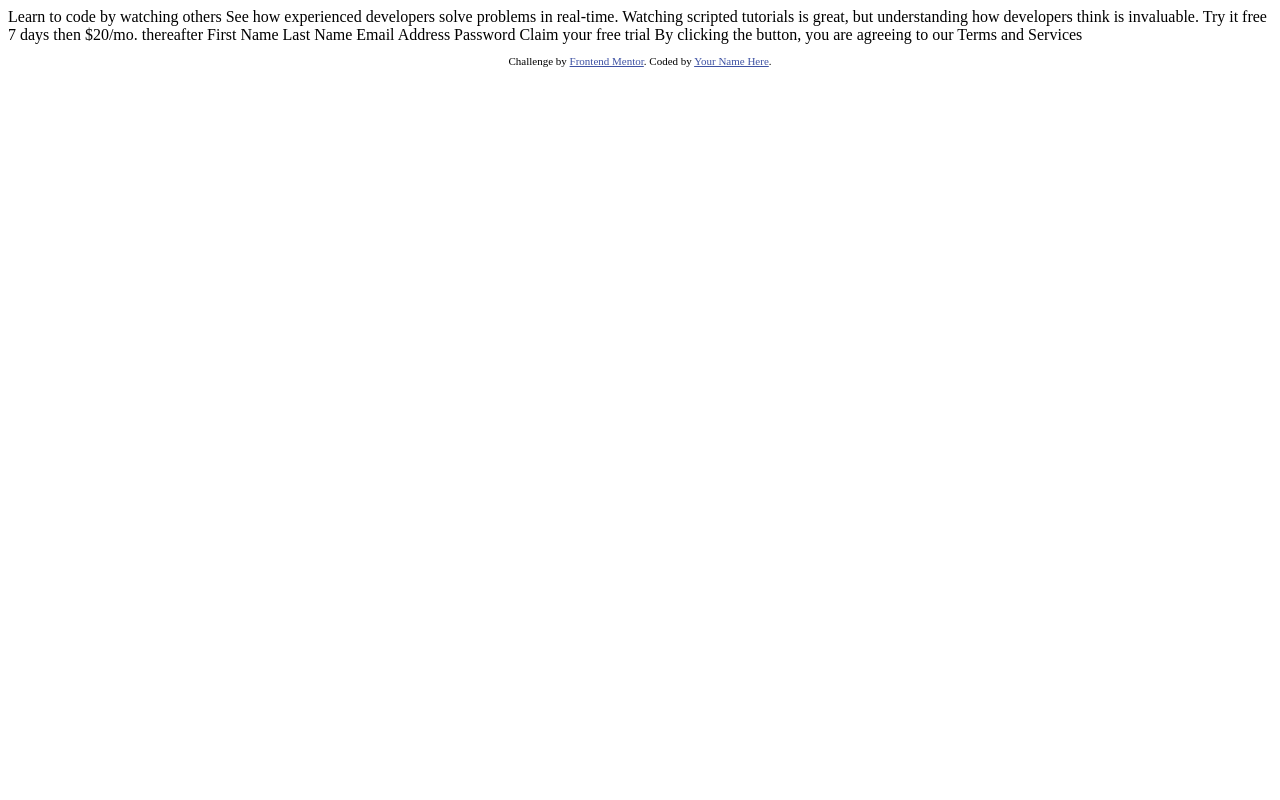
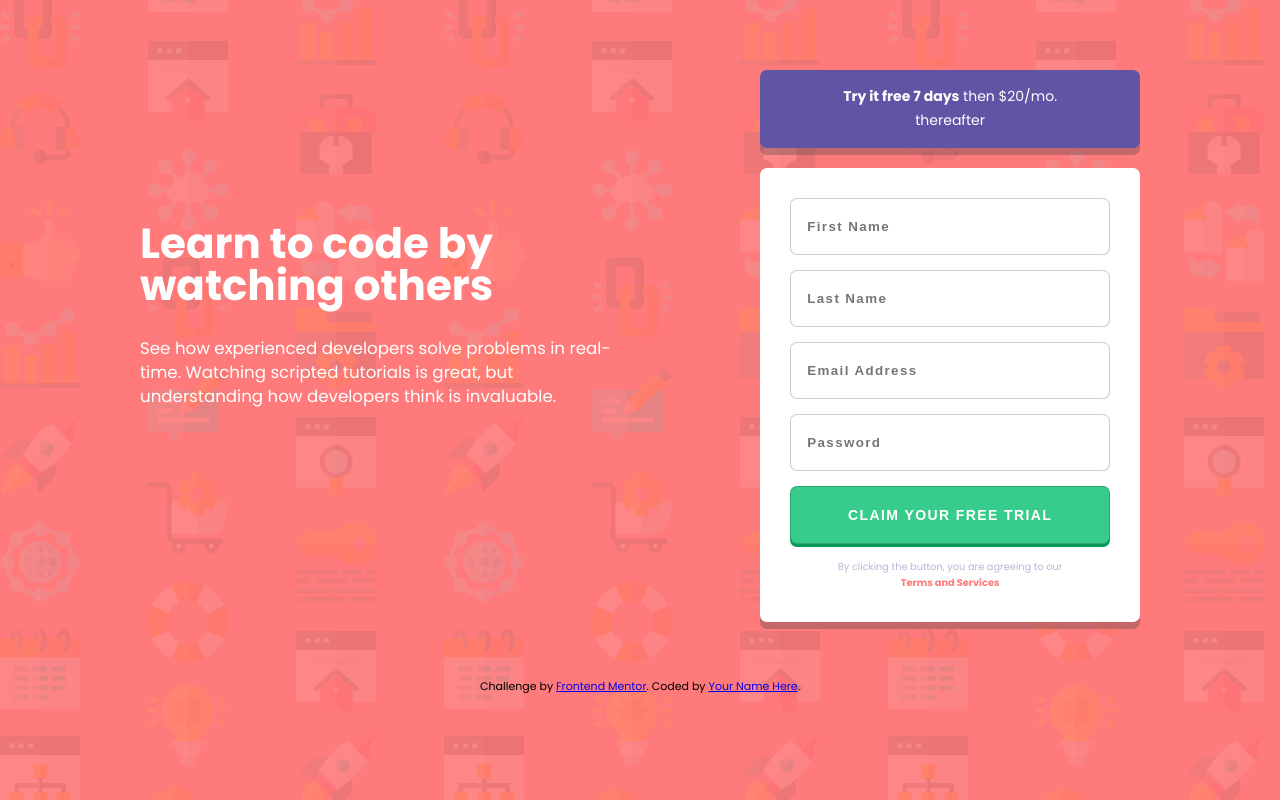
Before and after one commit to Sang-Dang/FEM_intro-component-with-signup-form, a plain HTML site: page index.html in a window 1280 px wide. Drawn offline with Linux system fonts and the light colour scheme.

Commit message:
attempt 1

```diff
--- /dev/null
+++ b/css/cssreset.css
@@ -0,0 +1,131 @@
+/* by Eric Meyer */
+
+html,
+body,
+div,
+span,
+applet,
+object,
+iframe,
+h1,
+h2,
+h3,
+h4,
+h5,
+h6,
+p,
+blockquote,
+pre,
+a,
+abbr,
+acronym,
+address,
+big,
+cite,
+code,
+del,
+dfn,
+em,
+img,
+ins,
+kbd,
+q,
+s,
+samp,
+small,
+strike,
+strong,
+sub,
+sup,
+tt,
+var,
+b,
+u,
+i,
+center,
+dl,
+dt,
+dd,
+ol,
+ul,
+li,
+fieldset,
+form,
+label,
+legend,
+table,
+caption,
+tbody,
+tfoot,
+thead,
+tr,
+th,
+td,
+article,
+aside,
+canvas,
+details,
+embed,
+figure,
+figcaption,
+footer,
+header,
+hgroup,
+menu,
+nav,
+output,
+ruby,
+section,
+summary,
+time,
+mark,
+audio,
+video {
+  margin: 0;
+  padding: 0;
+  border: 0;
+  font-size: 100%;
+  font: inherit;
+  vertical-align: baseline;
+}
+/* HTML5 display-role reset for older browsers */
+article,
+aside,
+details,
+figcaption,
+figure,
+footer,
+header,
+hgroup,
+menu,
+nav,
+section {
+  display: block;
+}
+body {
+  line-height: 1;
+}
+ol,
+ul {
+  list-style: none;
+}
+blockquote,
+q {
+  quotes: none;
+}
+blockquote:before,
+blockquote:after,
+q:before,
+q:after {
+  content: "";
+  content: none;
+}
+table {
+  border-collapse: collapse;
+  border-spacing: 0;
+}
+
+/* custom */
+* {
+  box-sizing: border-box;
+}
--- /dev/null
+++ b/css/style.css
@@ -0,0 +1,158 @@
+@import url('https://fonts.googleapis.com/css2?family=Poppins:wght@400;500;600;700&display=swap');
+
+:root {
+    --global-border-radius: .5rem;
+
+    --red: hsl(0, 100%, 74%);
+    --green: hsl(154, 59%, 51%);
+    --green-shadow: rgb(0, 154, 87);
+    --blue: hsl(248, 32%, 49%);
+    --dark-blue: hsl(249, 10%, 26%);
+    --dark-blue-shadow: hsla(249, 10%, 26%, 0.3);
+    --grayish-blue: hsl(246, 25%, 77%);
+    --default: #ffffff;
+    font-size: 14px;
+}
+
+body {
+    position: relative;
+    background-image: url("../images/bg-intro-desktop.png");
+    background-color: var(--red);
+    display: flex;
+    flex-direction: column;
+    justify-content: center;
+    text-align: center;
+    padding: 85px 20px 50px 20px;
+    font-family: Poppins;
+    overflow-x:hidden;
+}
+
+.header > h1 {
+    font-size: 2.2rem;
+    color: var(--default);
+    font-weight: 800;
+    padding-bottom: 30px;
+}
+
+.header > p {
+    color: var(--default);
+    line-height: 1.7rem;
+    font-size: 1.19rem;
+    padding-bottom: 60px;
+}
+
+.content {
+    width: 100%;
+}
+
+.content > .description {
+    background-color: var(--blue);
+    color: white;
+    padding: 15px 70px;
+    line-height: 1.7rem;
+    border-radius: var(--global-border-radius);
+    box-shadow: 0 7px 0 var(--dark-blue-shadow);
+    margin-bottom: 20px;
+}
+
+.content > .description > strong {
+    font-weight: 700;
+}
+
+#main-form {
+    background-color: var(--default);
+    border-radius: var(--global-border-radius);
+    box-shadow: 0 7px 0 var(--dark-blue-shadow);
+    padding: 20px;
+    width: 100%;
+}
+
+#main-form > .formitem {
+    margin-bottom: 15px;
+    width: 100%;
+    position: relative;
+}
+
+#main-form > .formitem > input {
+    width: 100%;
+    padding: 20px 16px;
+    border: 1px solid rgba(0, 0, 0, .2);
+    border-radius: var(--global-border-radius);
+    font-weight: 600;
+    letter-spacing: 0.1rem;
+}
+
+#submit {
+    background-color: var(--green);
+    color: var(--default);
+    font-size: 1rem;
+    text-transform: uppercase;
+    box-shadow: 0 3px 0 var(--green-shadow);
+}
+
+#main-form > .reminder {
+    color: var(--grayish-blue);
+    font-size: .7rem;
+    margin: 0 40px;
+    line-height: 1.2rem;
+}
+
+#main-form > .reminder > strong {
+    color: var(--red);
+    font-weight: 700;
+}
+
+.errormsg {
+    text-align: right;
+    margin-top: 5px;
+    font-size: .7rem;
+    font-style: italic;
+    color: var(--red);
+    display: none;
+}
+
+.erroricon {
+    position: absolute;
+    top: 35%;
+    right: 7%;
+    width: 1px;
+    opacity: 0;
+    transition: all 0.2s ease-in;
+}
+
+.erroricon.active {
+    top: 22%;
+    right: 4%;
+    width: 25px;
+    opacity: 1;
+}
+
+@media (min-width: 375px) {
+    body {
+        background-image: url("../images/bg-intro-desktop.png");
+        flex-direction: row;
+        align-items: center;
+        gap: 10rem;
+        padding: 70px 140px;
+    }
+
+    .header {
+        text-align: left;
+    }
+
+    .header > h1 {
+        font-size: 3rem;
+    }
+
+    #main-form {
+        padding: 30px;
+    }
+}
+
+
+footer {
+    position: absolute;
+    bottom: 0;
+    text-align: center;
+    font-size: 11px;
+}
--- a/index.html
+++ b/index.html
@@ -8,29 +8,59 @@
 
   <title>Frontend Mentor | Intro component with sign up form</title>
 
-  <!-- Feel free to remove these styles or customise in your own stylesheet 👍 -->
-  <style>
-    .attribution { font-size: 11px; text-align: center; }
-    .attribution a { color: hsl(228, 45%, 44%); }
-  </style>
+  <!-- Eric Meyer CSS reset -->
+  <link rel="stylesheet" href="css/cssreset.css">
+
+  <!-- custom css -->
+  <link rel="stylesheet" href="css/style.css">
+
 </head>
 <body>
+  <div class="header">
+    <h1>
+      Learn to code by watching others
+    </h1>
+    <p>
+      See how experienced developers solve problems in real-time. Watching scripted tutorials is great,
+      but understanding how developers think is invaluable.
+    </p>
+  </div>
 
-  Learn to code by watching others
+  <div class="content">
+    <div class="description">
+      <strong>Try it free 7 days</strong> then $20/mo. thereafter
+    </div>
+    <form onsubmit="submitForm(); return false;" autocomplete="on" id="main-form">
 
-  See how experienced developers solve problems in real-time. Watching scripted tutorials is great,
-  but understanding how developers think is invaluable.
+      <div class="formitem">
+        <input type="text" placeholder="First Name" name="firstname" id="firstname" class="non-empty">
+        <img src="images/icon-error.svg" alt="Error" class="erroricon">
+        <p class="errormsg"></p>
+      </div>
+      <div class="formitem">
+        <input type="text" placeholder="Last Name" name="lastname" id="lastname" class="non-empty">
+        <img src="images/icon-error.svg" alt="Error" class="erroricon">
+        <p class="errormsg"></p>
+      </div>
+      <div class="formitem">
+        <input type="text" placeholder="Email Address" name="email" id="email" class="non-empty">
+        <img src="images/icon-error.svg" alt="Error" class="erroricon">
+        <p class="errormsg"></p>
+      </div>
+      <div class="formitem">
+        <input type="password" placeholder="Password" name="password" id="password" class="non-empty">
+        <img src="images/icon-error.svg" alt="Error" class="erroricon">
+        <p class="errormsg"></p>
+      </div>
+      <div class="formitem">
+        <input type="submit" value="Claim your free trial" id="submit">
+      </div>
 
-  Try it free 7 days then $20/mo. thereafter
-
-  First Name
-  Last Name
-  Email Address
-  Password
-
-  Claim your free trial
-
-  By clicking the button, you are agreeing to our Terms and Services
+      <div class="reminder">
+        By clicking the button, you are agreeing to our <strong>Terms and Services</strong>
+      </div>
+    </form>
+  </div>
 
   <footer>
     <p class="attribution">
@@ -38,5 +68,6 @@
       Coded by <a href="#">Your Name Here</a>.
     </p>
   </footer>
+  <script src="js/script.js"></script>
 </body>
 </html>
--- /dev/null
+++ b/js/script.js
@@ -0,0 +1,60 @@
+const nonEmptyObjects = document.getElementsByClassName("non-empty");
+const errorIcons = document.getElementsByClassName("erroricon");
+const errormsgs = document.getElementsByClassName("errormsg");
+var flag;
+
+function isEmpty(string) {
+    return (
+        string == null ||
+        string.match(/^ *$/) !== null ||
+        string.match(/^\s*$/) !== null
+    );
+}
+
+function checkNonEmpty() {
+    for (var i = 0; i < nonEmptyObjects.length; i++) {
+        if (isEmpty(nonEmptyObjects[i].value)) {
+            if (!errorIcons[i].classList.contains("active")) {
+                errorIcons[i].classList.add("active");
+            }
+            errormsgs[i].innerHTML =
+                nonEmptyObjects[i].placeholder + " cannot be empty";
+            errormsgs[i].style.display = "block";
+            nonEmptyObjects[i].style.borderColor = "hsl(0, 100%, 74%)";
+            flag = false;
+        } else {
+            errorIcons[i].classList.remove("active");
+            errormsgs[i].style.display = "none";
+            nonEmptyObjects[i].style.borderColor = "rgba(0, 0, 0, .2)";
+        }
+    }
+}
+function checkEmail() {
+    const emailaddress = document.getElementById("email").value.toLowerCase();
+    if (!isEmpty(emailaddress)) {
+        if (
+            !emailaddress.match(/^\w+([\.-]?\w+)*@\w+([\.-]?\w+)*(\.\w{2,3})+$/)
+        ) {
+            if (!errorIcons[2].classList.contains("active")) {
+                errorIcons[2].classList.add("active");
+            }
+            errormsgs[2].innerHTML = "Looks like this is not an email";
+            errormsgs[2].style.display = "block";
+            nonEmptyObjects[2].style.borderColor = "hsl(0, 100%, 74%)";
+            flag = false;
+        } else {
+            errorIcons[2].classList.remove("active");
+            errormsgs[2].style.display = "none";
+            nonEmptyObjects[2].style.borderColor = "rgba(0, 0, 0, .2)";
+        }
+    }
+}
+
+function submitForm() {
+    flag = true;
+    checkNonEmpty();
+    checkEmail();
+    if(flag) {
+        alert("success");
+    }
+}
```
Also changed, not shown: 1 other file.
